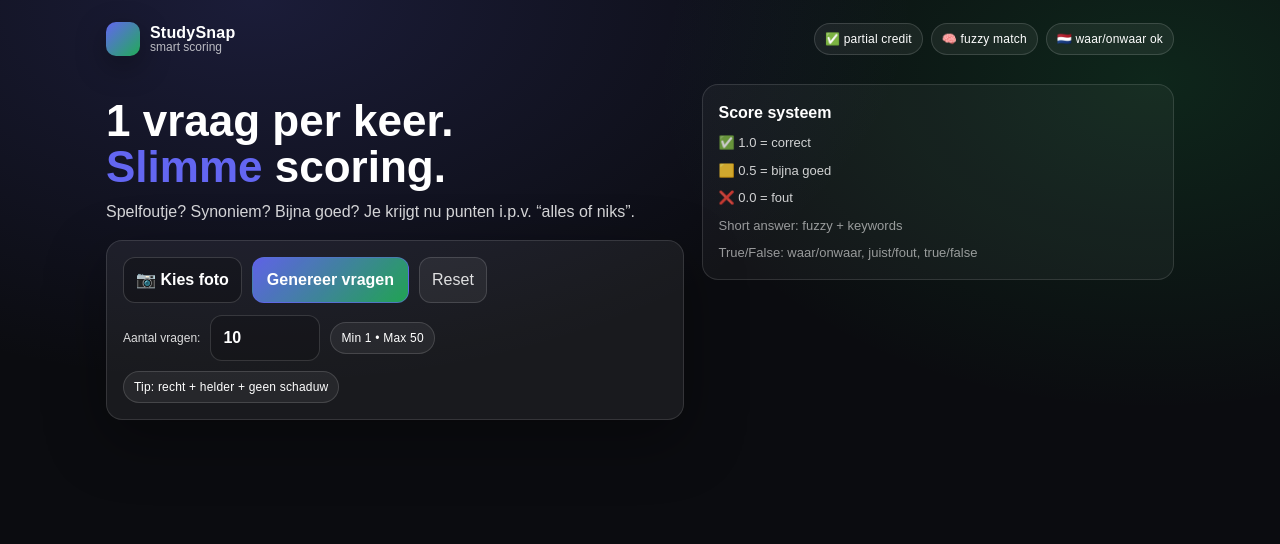
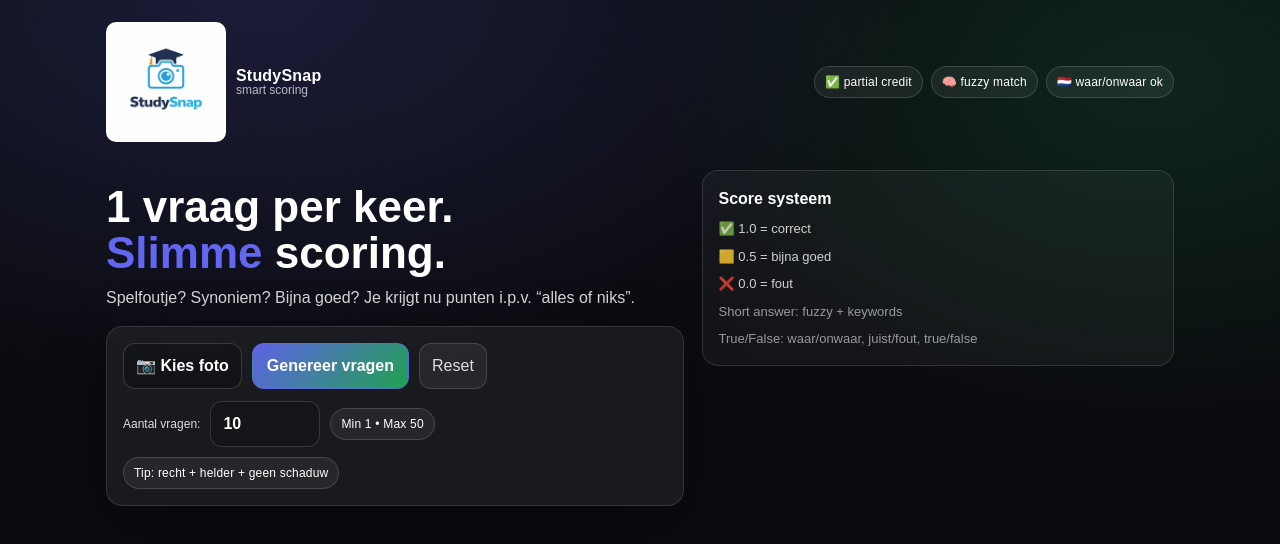
Before and after one commit to b0ltyy/studysnap, a Next.js app: page / in a window 1280 px wide. Shown: the top 544 px of the page. Built offline with nearby package versions, Linux system fonts and the light colour scheme.

Commit message:
Add StudySnap logo

```diff
--- a/app/page.tsx
+++ b/app/page.tsx
@@ -1,6 +1,7 @@
 "use client";
 
 import { useMemo, useState } from "react";
+import Image from "next/image";
 
 type Q = {
   type: "short_answer" | "true_false" | "multiple_choice";
@@ -420,15 +421,13 @@ export default function Home() {
         }}
       >
         <div style={{ display: "flex", alignItems: "center", gap: 10 }}>
-          <div
-            style={{
-              width: 34,
-              height: 34,
-              borderRadius: 10,
-              background: "linear-gradient(135deg, rgba(99,102,241,1), rgba(34,197,94,0.85))",
-              boxShadow: "0 10px 30px rgba(0,0,0,0.35)",
-            }}
-          />
+<Image
+  src="/logo.png"
+  alt="StudySnap logo"
+  width={120}
+  height={120}
+  style={{ borderRadius: 10 }}
+/>
           <div style={{ lineHeight: 1.1 }}>
             <div style={{ fontWeight: 800, letterSpacing: 0.2 }}>StudySnap</div>
             <div style={{ fontSize: 12, opacity: 0.7 }}>smart scoring</div>
```
Also changed, not shown: public/logo.png (added).
